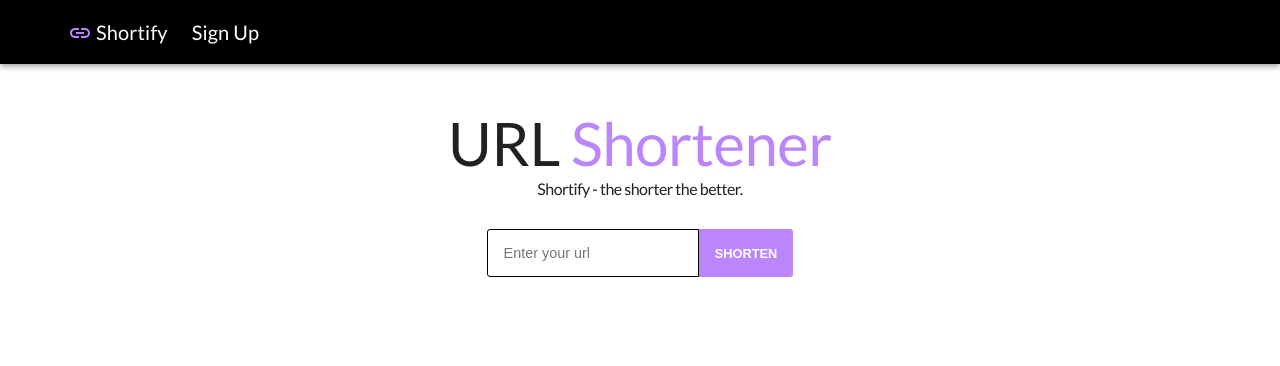
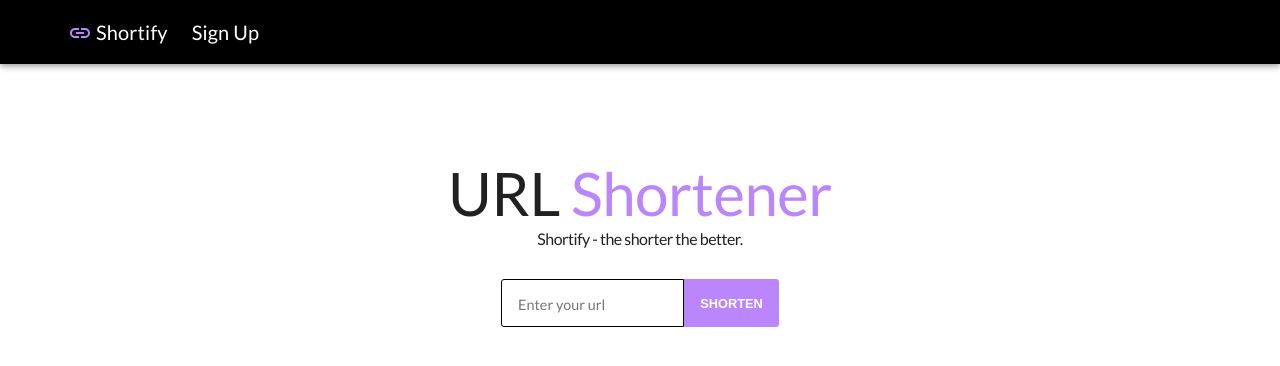
Before and after one commit to agalit1/capstone-project-url-shortener, a React (Create React App) app in the folder frontend/: page / in a window 1280 px wide. Shown: the top 366 px of the page. Built offline with nearby package versions, Linux system fonts and the light colour scheme.

Commit message:
Add user messages for a failed registration

```diff
--- a/frontend/src/App.tsx
+++ b/frontend/src/App.tsx
@@ -4,15 +4,11 @@ import LinkCard from "./Components/Link/LinkCard";
 import {Route, Routes} from "react-router-dom";
 import {Typography} from "@mui/material";
 import BackgroundAnimate from "./Components/Link/BackgroundAnimate";
-import LinkResult from "./Components/Link/LinkResult";
-import {useState} from "react";
 import SignUpCard from "./Components/User/SignUpCard";
 import ApplicationBar from "./Components/Navigation/ApplicationBar";
 
 
 function App() {
-
-    const [shortLink, setShortLink] = useState("");
 
     return (
         <>
@@ -24,10 +20,9 @@ function App() {
                     <p className="slogan">Shortify - the shorter the better.</p>
                 </Typography>
                 <Routes>
-                    <Route path='/' element={<LinkCard setShortLink={setShortLink}/>}/>
+                    <Route path='/' element={<LinkCard/>}/>
                     <Route path='/signup' element={<SignUpCard/>}/>
                 </Routes>
-                <LinkResult shortLink={shortLink}/>
                 <BackgroundAnimate/>
             </div>
         </>
--- a/frontend/src/Components/Link/LinkCard.tsx
+++ b/frontend/src/Components/Link/LinkCard.tsx
@@ -1,14 +1,12 @@
 import React, {ChangeEvent, useState} from 'react';
 import axios from "axios";
 import isURL from "validator/lib/isURL";
+import LinkResult from "./LinkResult";
 
-type Props = {
-    setShortLink: (shortLink: string) => void;
-}
-
-function LinkCard(props: Props) {
+function LinkCard() {
 
     const [postLongLink, setPostLongLink] = useState<string>('');
+    const [shortLink, setShortLink] = useState<string>('');
 
     const postForm = () => {
         let shortUrl;
@@ -16,7 +14,7 @@ function LinkCard(props: Props) {
             link: postLongLink,
         }).then((response) => {
             shortUrl = response.data.shortLink;
-            props.setShortLink(shortUrl);
+            setShortLink(shortUrl);
         })
             .catch((error) => {
                 console.log("Endpoint not available " + error)
@@ -45,6 +43,7 @@ function LinkCard(props: Props) {
                     Shorten
                 </button>
             </div>
+            <LinkResult shortLink={shortLink}/>
         </form>
     )
 }
--- a/frontend/src/Components/Link/LinkResult.tsx
+++ b/frontend/src/Components/Link/LinkResult.tsx
@@ -1,5 +1,6 @@
 import React, {useEffect, useState} from "react";
 import {CopyToClipboard} from "react-copy-to-clipboard";
+import CheckRoundedIcon from '@mui/icons-material/CheckRounded';
 
 type Props = {
     shortLink: string;
@@ -18,7 +19,8 @@ const LinkResult = (props: Props) => {
     }, [copied]);
 
     return (
-        <> {props.shortLink && (
+        <>
+            {props.shortLink && (
                 <div className="result">
                     <p>{props.shortLink}</p>
                     <CopyToClipboard
@@ -27,6 +29,7 @@ const LinkResult = (props: Props) => {
                     >
                         <button className={copied ? "copied" : ""}>Copy</button>
                     </CopyToClipboard>
+                    {copied ? <span className="copied"><CheckRoundedIcon/></span> : null}
                 </div>
             )}
         </>
--- a/frontend/src/Components/Navigation/ApplicationBar.tsx
+++ b/frontend/src/Components/Navigation/ApplicationBar.tsx
@@ -39,6 +39,8 @@ function ApplicationBar() {
                         </div>
                     </Toolbar>
                 </AppBar>
+                <Toolbar>
+                </Toolbar>
             </Box>
         </>
     );
--- a/frontend/src/Components/User/SignUpCard.tsx
+++ b/frontend/src/Components/User/SignUpCard.tsx
@@ -35,8 +35,12 @@ function SignUpCard() {
             .then((response) => {
                 setSuccess(true)
             })
-            .catch(() => {
-                setErrorMessage("")
+            .catch((err) => {
+                if (err.response?.status === 400) {
+                    setErrorMessage("Email already in use")
+                } else {
+                    setErrorMessage("Registration failed")
+                }
             })
     }
 
@@ -59,6 +63,8 @@ function SignUpCard() {
                     </p>
                 </section>
             ) : (
+                <section>
+                    <p>{errorMessage}</p>
                     <Box
                         sx={{
                             marginTop: 8,
@@ -70,7 +76,8 @@ function SignUpCard() {
                         <Avatar sx={{m: 1, bgcolor: '#BB86FC'}}>
                             <LockPersonOutlinedIcon/>
                         </Avatar>
-                    <Box component="form" noValidate onSubmit={handleSubmit(onSubmit)} sx={{mt: 3}} autoComplete="off">
+                        <Box component="form" noValidate onSubmit={handleSubmit(onSubmit)} sx={{mt: 3}}
+                             autoComplete="off">
                             <Grid container spacing={2}>
                                 <Grid item xs={12}>
                                     <TextField
@@ -134,9 +141,11 @@ function SignUpCard() {
                             </Grid>
                         </Box>
                     </Box>
+                </section>
             )}
         </Container>
     );
 }
 
+
 export default SignUpCard;
--- a/frontend/src/style/App.css
+++ b/frontend/src/style/App.css
@@ -1,9 +1,9 @@
 .container {
-    height: 30vh;
     display: flex;
     flex-direction: column;
     align-items: center;
     justify-content: center;
+    padding-top: 5px;
 }
 
 .inputContainer div {
@@ -12,6 +12,7 @@
 }
 
 .inputContainer input {
+    font-family: 'Lato', sans-serif;
     width: 100%;
     padding: 0.5rem 0.2rem 0.5rem 0;
     text-indent: 1rem;
@@ -43,13 +44,14 @@
 /* Result */
 .result {
     display: flex;
+    flex-direction: column;
     align-items: center;
     justify-content: space-between;
-    padding: 0.5rem 1rem;
 }
 
 .result p {
     width: 100%;
+    font-family: 'Lato', sans-serif;
     text-indent: 1rem;
     border: 1px solid;
     outline: none;
@@ -135,3 +137,7 @@
 .nav li:hover {
     color: #BB86FC;
 }
+
+.copied {
+    color: #BB86FC;
+}
```
Lines whose indentation alone changed are shown as unchanged.
